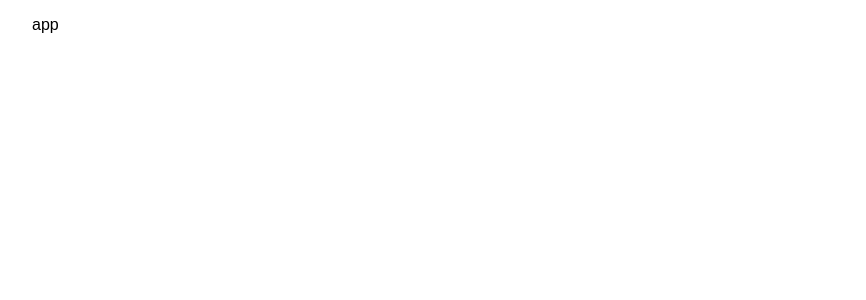
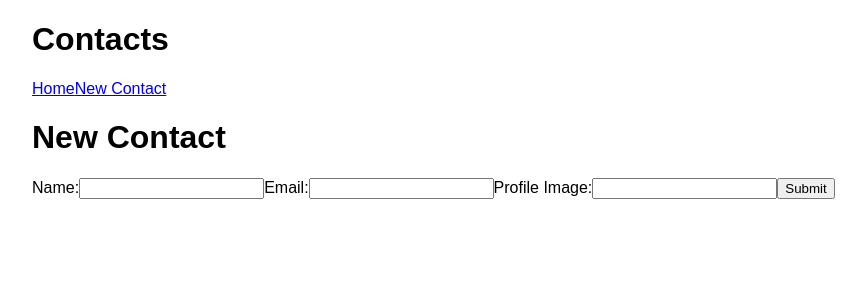
Before and after one commit to ga-wdi-exercises/checkpoint-react, a React (Create React App) app: page /new-contact in a window 1280 px wide. Shown: the top 300 px of the page, without its empty margins (158-1024 px from the left). Built offline with nearby package versions, Linux system fonts and the light colour scheme.

Commit message:
checkpoint prompts up to last one

```diff
--- a/package.json
+++ b/package.json
@@ -4,7 +4,7 @@
   "private": true,
   "dependencies": {
     "react": "^16.2.0",
-    "react-dom": "^16.2.0",
+    "react-dom": "^16.8.4",
     "react-router": "^4.3.1",
     "react-router-dom": "^4.3.1",
     "react-scripts": "1.0.17"
--- a/src/components/App/App.js
+++ b/src/components/App/App.js
@@ -1,10 +1,34 @@
-import React, { Component } from 'react';
+import React, { Component } from "react";
+import {
+  BrowserRouter as Router,
+  Link,
+  Route,
+  Redirect,
+  Switch
+} from "react-router-dom";
+import Header from "../Header/Header";
+import ContactList from "../ContactList/ContactList";
+import NewContact from "../NewContact/NewContact";
 
 class App extends Component {
+  constructor(props) {
+    super(props);
+    this.state = {
+      contacts: this.props.contacts
+    };
+  }
+
   render() {
-    return <div className="App">
-        <p>app</p>
-      </div>;
+    return (
+      <div className="App">
+        <Header />
+        {/* Routes */}
+        <Switch>
+          <Route path="/" exact render={() => <ContactList {...this.state} />} />{" "}
+          <Route path="/new-contact" component={NewContact} />
+        </Switch>
+      </div>
+    );
   }
 }
 
--- /dev/null
+++ b/src/components/Contact/Contact.js
@@ -0,0 +1,15 @@
+import React, { Component } from 'react';
+
+class Contact extends Component {
+    render() {
+        return (
+            <div className="contact">
+                <img src={this.props.contact.profile_picture} />
+                <h3>{this.props.contact.name}</h3>
+                <h4>{this.props.contact.email}</h4>
+            </div>
+        );
+    }
+}
+
+export default Contact;
--- /dev/null
+++ b/src/components/ContactList/ContactList.js
@@ -0,0 +1,18 @@
+import React, { Component } from 'react';
+import Contact from "../Contact/Contact"
+
+class ContactList extends Component {
+
+    render() {
+    const contacts = this.props.contacts.map(contact => {
+        return <Contact contact={contact} key={contact.email}/>
+    })
+        return (
+            <div className="contact-list">
+                {contacts}
+            </div>
+        );
+    }
+}
+
+export default ContactList;
--- /dev/null
+++ b/src/components/Header/Header.js
@@ -0,0 +1,21 @@
+import React, { Component } from 'react';
+import { Link } from "react-router-dom"
+
+class Header extends Component {
+    render() {
+        return (
+            <div>
+                <header>
+                    <h1>Contacts</h1>
+                </header>
+                <nav>
+                <Link to="/">Home</Link>
+                <Link to="/new-contact">New Contact</Link>
+
+                </nav>
+            </div>
+        );
+    }
+}
+
+export default Header;
--- /dev/null
+++ b/src/components/NewContact/NewContact.js
@@ -0,0 +1,28 @@
+import React, { Component } from "react";
+
+class NewContact extends Component {
+  render() {
+    return (
+      <div>
+        <h1>New Contact</h1>
+        <form>
+          <label>
+            Name:
+            <input type="text" name="name" />
+          </label>
+          <label>
+            Email:
+            <input type="text" name="email" />
+          </label>
+          <label>
+            Profile Image:
+            <input type="text" name="profile_image" />
+          </label>
+          <input type="submit" value="Submit" />
+        </form>
+      </div>
+    );
+  }
+}
+
+export default NewContact;
--- a/src/contacts.json
+++ b/src/contacts.json
@@ -51,5 +51,10 @@
     "name": "Wile E. Coyote",
     "email": "wile_e@acme.com",
     "profile_picture": "https://upload.wikimedia.org/wikipedia/en/3/3c/Wile_E._Coyote.svg"
+  },
+  {
+    "name": "Tweety",
+    "email": "tweety@gmail.com",
+    "profile_picture": "https://upload.wikimedia.org/wikipedia/en/0/02/Tweety.svg"
   }
 ]
--- a/src/index.js
+++ b/src/index.js
@@ -1,8 +1,14 @@
-import React from 'react';
-import ReactDOM from 'react-dom';
-import './styles/index.css';
-import App from './components/App/App';
+import React from "react";
+import ReactDOM from "react-dom";
+import "./styles/index.css";
+import App from "./components/App/App";
+import { BrowserRouter as Router } from "react-router-dom";
 
 import contacts from "./contacts.json";
 
-ReactDOM.render(<App />, document.getElementById('root'));
+ReactDOM.render(
+  <Router>
+    <App contacts={contacts} />
+  </Router>,
+  document.getElementById("root")
+);
```
Also changed, not shown: 1 other file (tests, documents, lock files or other folders).
